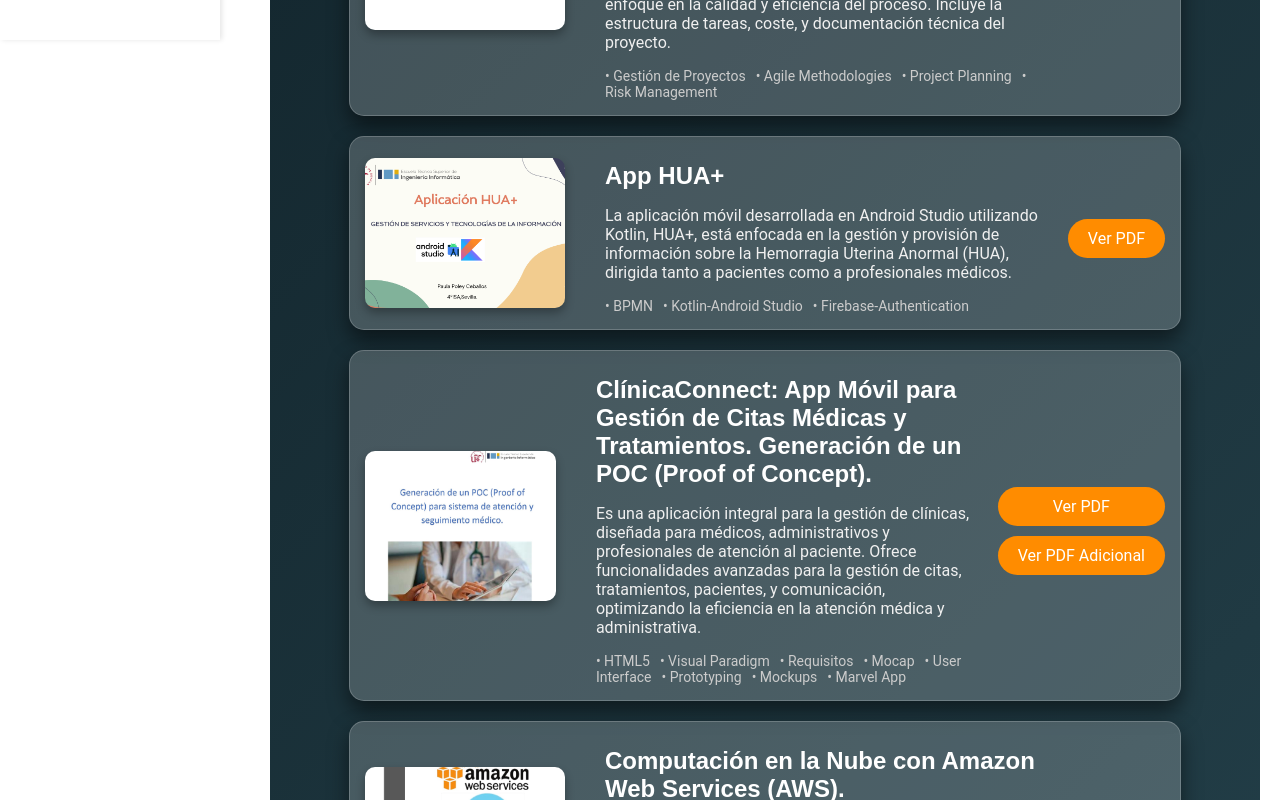
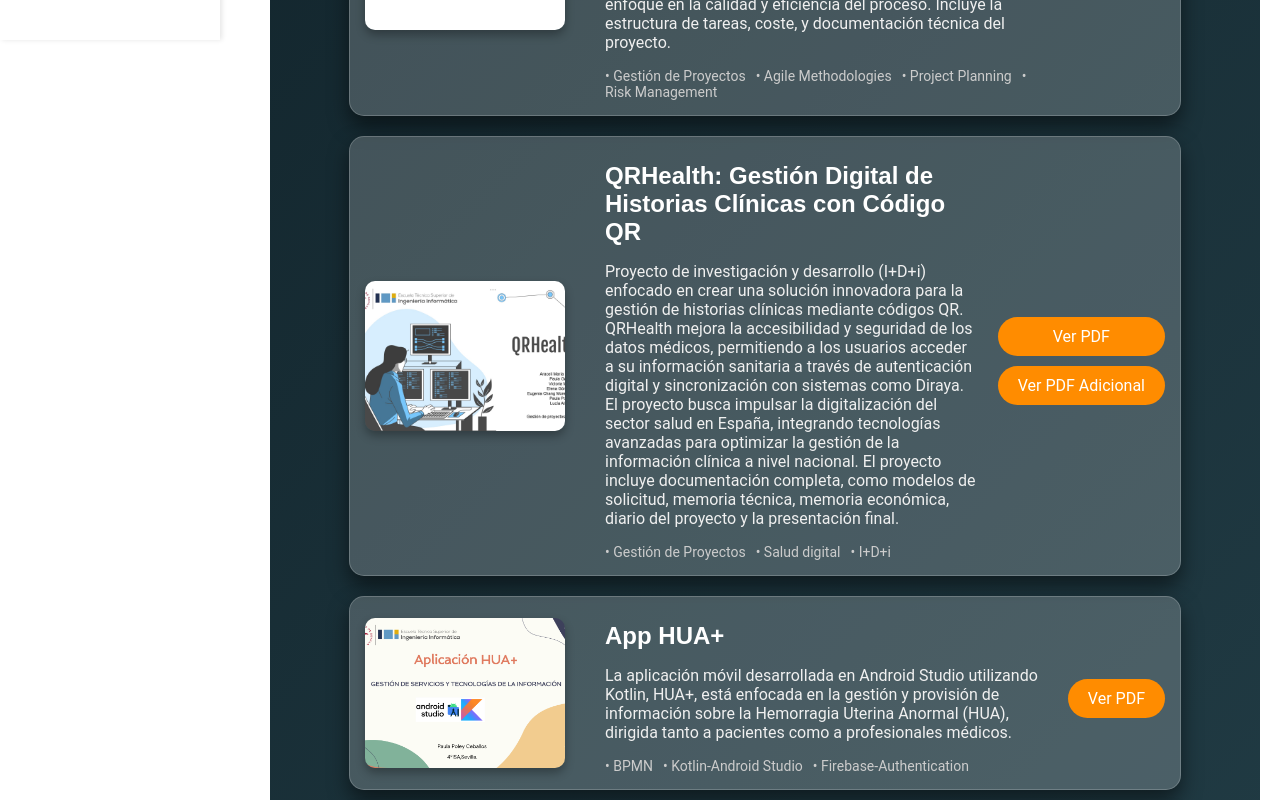
Before and after one commit to paulapoley/portfoliopaulapoley, a React (Create React App) app: page / in a window 1280 px wide. Shown: the part 800-1600 px from the top of the page. Built offline with nearby package versions, Linux system fonts and the light colour scheme.

Commit message:
Update Home.jsx

```diff
--- a/src/pages/Home.jsx
+++ b/src/pages/Home.jsx
@@ -18,6 +18,15 @@ const Home = () => {
       imgSrc: '/pdfs/[SALUD CODING] Memoria del Proyecto DELFOS-PPC.jpg',
       pdfSrc: '/pdfs/[SALUD CODING] Memoria del Proyecto DELFOS -PPC.pdf',
       topics: ['Gestión de Proyectos', 'Agile Methodologies', 'Project Planning','Risk Management' ]
+    },
+    {
+      id: 3,
+      title: 'QRHealth: Gestión Digital de Historias Clínicas con Código QR',
+      description: 'Proyecto de investigación y desarrollo (I+D+i) enfocado en crear una solución innovadora para la gestión de historias clínicas mediante códigos QR. QRHealth mejora la accesibilidad y seguridad de los datos médicos, permitiendo a los usuarios acceder a su información sanitaria a través de autenticación digital y sincronización con sistemas como Diraya. El proyecto busca impulsar la digitalización del sector salud en España, integrando tecnologías avanzadas para optimizar la gestión de la información clínica a nivel nacional. El proyecto incluye documentación completa, como modelos de solicitud, memoria técnica, memoria económica, diario del proyecto y la presentación final.',
+      imgSrc: '/pdfs/GPI-img.jpg',
+      pdfSrc: '/pdfs/GPI.pdf',
+      pdfSrc2: "/pdfs/ QRHealth.pdf",
+      topics: ['Gestión de Proyectos', 'Salud digital', 'I+D+i' ]
     },
     {
       id: 4,
```
